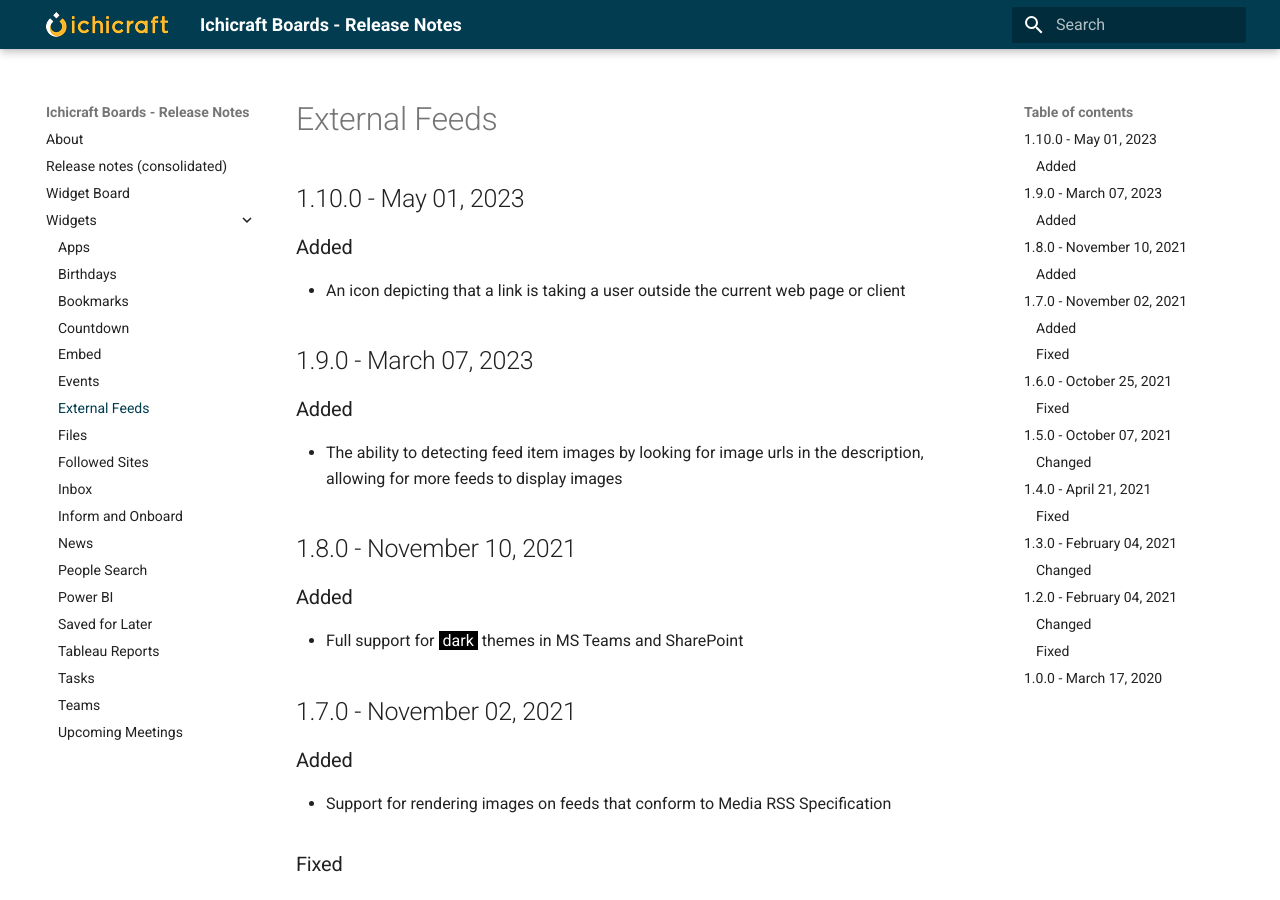
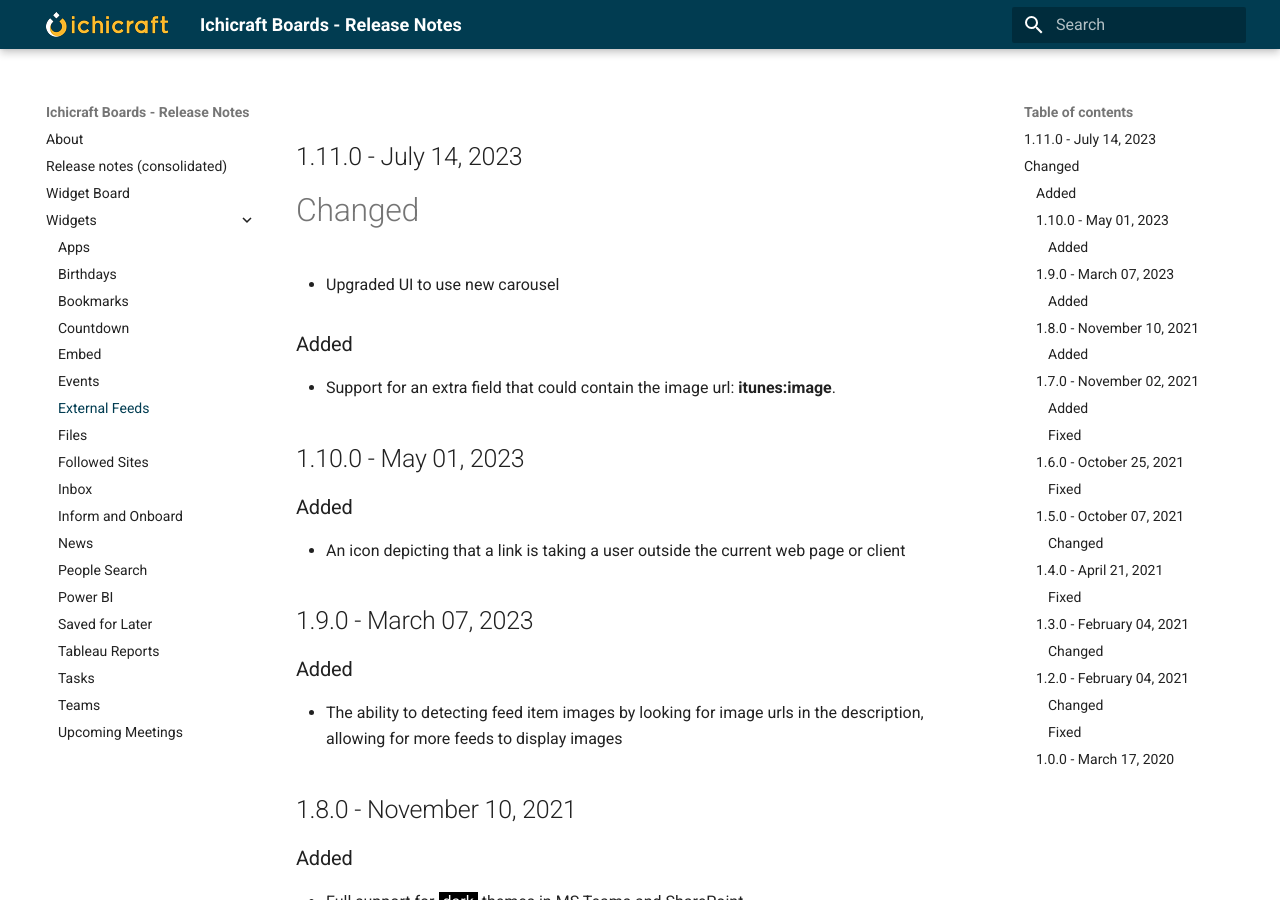
Before and after one commit to ichicraft/widgets-docs, an MkDocs documentation site: the page built from docs/Widgets/External Feeds.md, in a window 1280 px wide and 900 px high. Built offline with MkDocs 1.6.1 and Material for MkDocs 9.7.7, drawn with Linux system fonts in a browser that asks for light colours.

Commit message:
Release notes updated by BuildService

```diff
--- a/docs/Release-notes-(consolidated).md
+++ b/docs/Release-notes-(consolidated).md
@@ -1,3 +1,11 @@
+## [External Feeds](./Widgets/External Feeds.md) 1.11.0 - July 14, 2023
+
+# Changed
+- Upgraded UI to use new carousel
+
+### Added
+- Support for an extra field that could contain the image url: **itunes:image**.
+
 ## [Power BI](./Widgets/Power BI.md) 1.37.0 - July 13, 2023
 
 ###Added
--- a/docs/Widgets/External Feeds.md
+++ b/docs/Widgets/External Feeds.md
@@ -1,3 +1,11 @@
+## 1.11.0 - July 14, 2023
+
+# Changed
+- Upgraded UI to use new carousel
+
+### Added
+- Support for an extra field that could contain the image url: **itunes:image**.
+
 ## 1.10.0 - May 01, 2023
 
 ### Added
```
